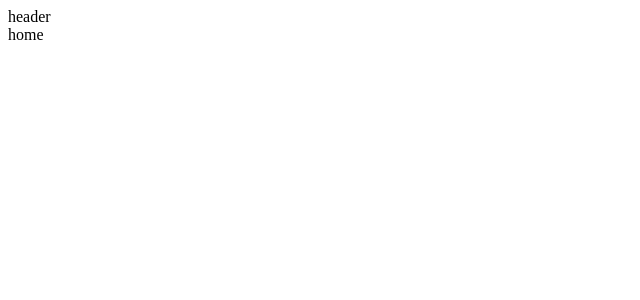
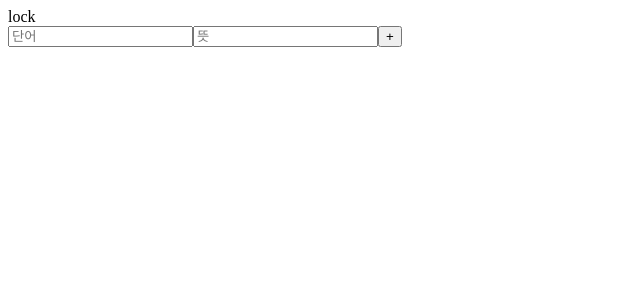
Before and after one commit to kaynekaynekayne/words, a React (Create React App) app: page / in a window 1280 px wide. Shown: the top 300 px of the page, without its empty margins (0-640 px from the left). Built offline with nearby package versions, Linux system fonts and the light colour scheme.

Commit message:
making edit and add form

```diff
--- /dev/null
+++ b/src/components/add-form.jsx
@@ -0,0 +1,40 @@
+import React, { useState } from 'react'
+
+const AddForm = ({createVocas}) => {
+
+    const [words, setWords]=useState("");
+    const [meanings, setMeanings]=useState("");
+
+    const handleSubmit=(e)=>{
+        e.preventDefault();
+        const voca={
+            id:new Date().getTime(),
+            words,
+            meanings
+        };
+        createVocas(voca);
+        setWords("");
+        setMeanings("");
+    }
+    return (
+        <form onSubmit={handleSubmit}>
+            <input
+                type="text"
+                placeholder="단어"
+                value={words}
+                onChange={(e)=>setWords(e.target.value)}
+                required
+            />
+            <input
+                type="text"
+                placeholder="뜻"
+                value={meanings}
+                onChange={(e)=>setMeanings(e.target.value)}
+                required
+            />
+            <button>+</button>
+        </form>
+    )
+}
+
+export default AddForm;
--- /dev/null
+++ b/src/components/edit-form.jsx
@@ -0,0 +1,24 @@
+import React,{useEffect} from 'react'
+import Invisible from '../components/invisible';
+import Voca from './voca';
+
+const EditForm = ({lists, setList}) => {
+    console.log(lists);
+
+    return (
+        <div>
+            <Invisible />
+            <div>
+                {lists.map(list=>
+                    <Voca
+                        key={list.id}
+                        list={list}
+                        setList={setList}
+                    />
+                )}
+            </div>
+        </div>
+    )
+}
+
+export default EditForm;
--- a/src/components/header.jsx
+++ b/src/components/header.jsx
@@ -2,7 +2,9 @@ import React from 'react'
 
 const Header = () => {
     return (
-        <div>header</div>
+        <header>
+
+        </header>
     )
 }
 
--- /dev/null
+++ b/src/components/invisible.jsx
@@ -0,0 +1,9 @@
+import React from 'react'
+
+const Invisible = () => {
+    return (
+        <div>lock</div>
+    )
+}
+
+export default Invisible;
--- /dev/null
+++ b/src/components/voca.jsx
@@ -0,0 +1,36 @@
+import React, { useState } from 'react'
+
+const Voca = ({list, setList}) => {
+
+    const [isEdited, setIsEdited]=useState(false);
+    console.log(isEdited)
+    return (
+        <div>
+            {isEdited ?
+                <form>
+                    <input />
+                    <input />
+                    <button>확인</button>
+                    <button>취소</button>
+                </form>
+            :
+                <form>
+                    <input
+                        value={list.words}
+                        type="text"
+                        // onChange={}
+                    />
+                    <input
+                        value={list.meanings}
+                        type="text"
+                        // onChange={}
+                    />
+                    <button onClick={()=>setIsEdited(prev=>!prev)}>수정</button>
+                    <button>삭제</button>
+                </form>
+            }
+        </div>
+    )
+}
+
+export default Voca;
--- a/src/pages/home.jsx
+++ b/src/pages/home.jsx
@@ -1,8 +1,28 @@
-import React from 'react'
+import React,{useState, useEffect} from 'react'
+import AddForm from '../components/add-form';
+import EditForm from '../components/edit-form';
 
 const Home = () => {
+    const [lists,setLists]=useState([]);
+
+    useEffect(()=>{
+        if(localStorage.getItem("voca")){
+            const exitedList=JSON.parse(localStorage.getItem("voca"));
+            setLists(exitedList);
+        }
+    },[]);
+
+    const createVocas=(voca)=>{
+        setLists([...lists, voca]);
+        localStorage.setItem("voca",JSON.stringify([...lists, voca]));
+    }
+
+
     return (
-        <div>home</div>
+        <div>
+            <EditForm lists={lists} setLists={setLists}/>
+            <AddForm createVocas={createVocas}/>
+        </div>
     )
 }
 
```
